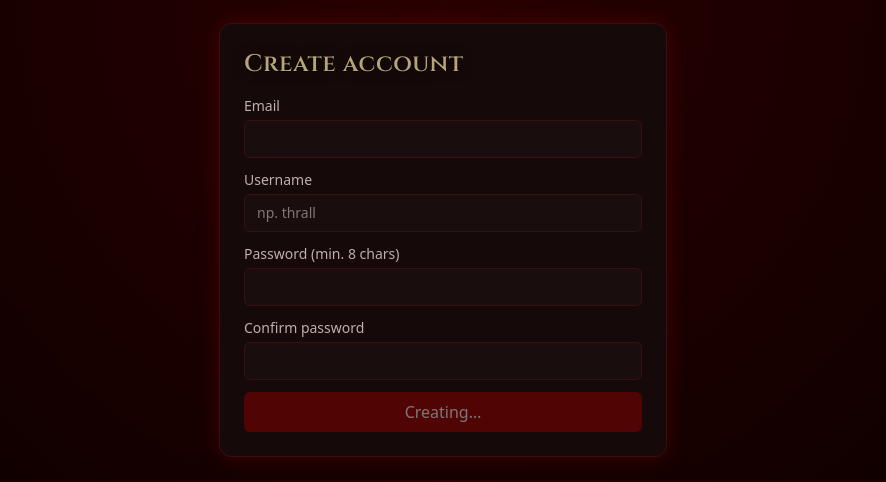
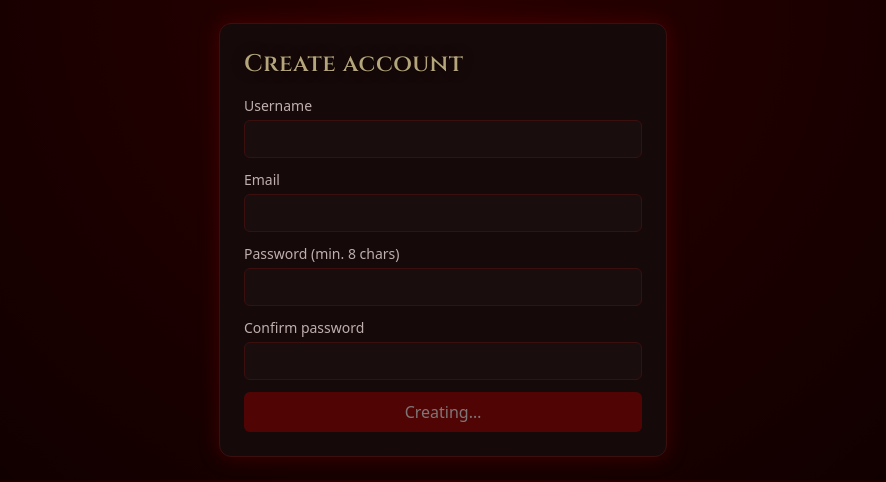
Before and after one commit to piotrkozarski/FloWCraft-Next, a React (Vite) app: page /register in a window 1280 px wide. Shown: the top 482 px of the page, without its empty margins (197-1083 px from the left). Built offline with nearby package versions, Linux system fonts and the light colour scheme; no server answers.

Commit message:
fix: resolve TS6133 errors - remove unused imports

```diff
--- a/src/pages/AuthCallback.tsx
+++ b/src/pages/AuthCallback.tsx
@@ -1,9 +1,8 @@
 import { useEffect } from "react"
 
-// Auth callback page for email confirmation
 export default function AuthCallback() {
   useEffect(() => {
-    // supabase-js (detectSessionInUrl: true) przetworzy hash; dajmy mu chwilę i wróćmy do app
+    // supabase-js (detectSessionInUrl: true) ustawi sesję z hash-a.
     const t = setTimeout(() => { window.location.replace("/") }, 400)
     return () => clearTimeout(t)
   }, [])
--- a/src/pages/Register.tsx
+++ b/src/pages/Register.tsx
@@ -6,9 +6,9 @@ import { supabase } from "../lib/supabase"
 export default function Register() {
   const { signUpWithPassword, loading, error } = useAuth()
   const [email, setEmail] = useState("")
-  const [username, setUsername] = useState("")
   const [password, setPassword] = useState("")
   const [confirm, setConfirm] = useState("")
+  const [username, setUsername] = useState("")
   const [ok, setOk] = useState(false)
   const [localErr, setLocalErr] = useState<string | null>(null)
   const navigate = useNavigate()
@@ -28,7 +28,6 @@ export default function Register() {
 
     await signUpWithPassword(email, password)
     if (!error) {
-      // spróbuj zapisać username do profilu jeśli sesja powstała (po confirm będzie dociśnięte ensureProfile)
       const { data: { user } } = await supabase.auth.getUser()
       if (user) {
         await supabase.from("profiles").upsert({ id: user.id, email: user.email, username })
@@ -44,16 +43,18 @@ export default function Register() {
         <h1 className="section-title text-2xl mb-4">Create account</h1>
         <form onSubmit={onSubmit} className="space-y-3">
           <div>
+            <label className="block text-sm mb-1 text-[var(--muted)]">Username</label>
+            <input value={username} onChange={e=>setUsername(e.target.value)}
+              className="w-full date-input rounded-md px-3 py-2 text-sm" minLength={3} required />
+          </div>
+          <div>
             <label className="block text-sm mb-1 text-[var(--muted)]">Email</label>
             <input type="email" value={email} onChange={e=>setEmail(e.target.value)}
               className="w-full date-input rounded-md px-3 py-2 text-sm" required />
           </div>
-          <div>
-            <label className="block text-sm mb-1 text-[var(--muted)]">Username</label>
-            <input value={username} onChange={e=>setUsername(e.target.value)}
-              minLength={3} required
-              className="w-full date-input rounded-md px-3 py-2 text-sm" placeholder="np. thrall"/>
-          </div>
+          {!emailValid && email.length > 0 && (
+            <div className="text-red-400 text-xs">Invalid email address.</div>
+          )}
           <div>
             <label className="block text-sm mb-1 text-[var(--muted)]">Password (min. 8 chars)</label>
             <input type="password" value={password} onChange={e=>setPassword(e.target.value)}
@@ -65,13 +66,10 @@ export default function Register() {
               className="w-full date-input rounded-md px-3 py-2 text-sm" required />
           </div>
 
-          {!emailValid && email.length > 0 && (
-            <div className="text-red-400 text-xs">Invalid email address.</div>
-          )}
-          {!pwValid && password.length > 0 && (
+          {(!pwValid && password.length > 0) && (
             <div className="text-red-400 text-xs">Password must be at least 8 characters.</div>
           )}
-          {!match && confirm.length > 0 && (
+          {(!match && confirm.length > 0) && (
             <div className="text-red-400 text-xs">Passwords do not match.</div>
           )}
           {localErr && <div className="text-red-400 text-sm">{localErr}</div>}
```
